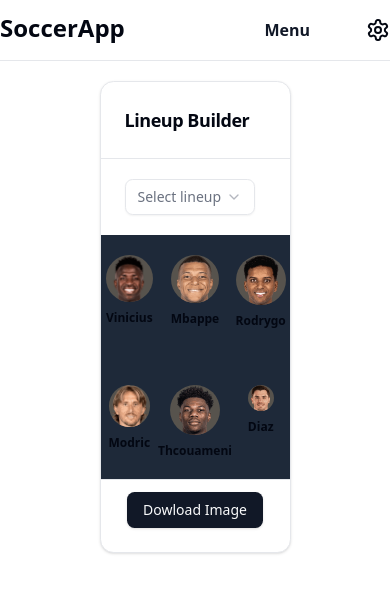
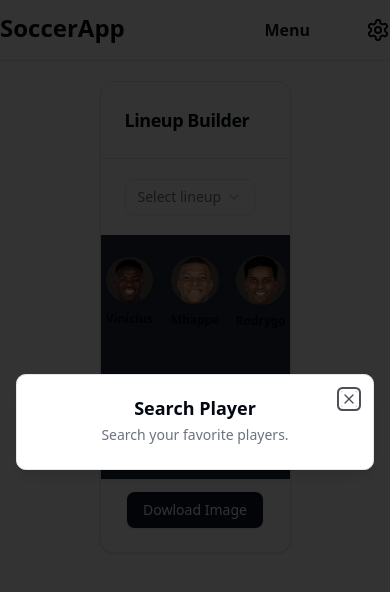
Before and after one commit to hendriam/soccer-app, a Next.js app: page /lineup-builder in a window 390 px wide. Both pictures are taken after a click on the button "Vinicius". Shown: the top 592 px of the page. Built offline with nearby package versions, Linux system fonts and the light colour scheme.

Commit message:
feat(lineup-builder): Adding an event to show the player search dialog component when the button on each player's profile is clicked.

```diff
--- /dev/null
+++ b/components/dialog-search-player.tsx
@@ -0,0 +1,17 @@
+import {
+    DialogContent,
+    DialogDescription,
+    DialogHeader,
+    DialogTitle,
+} from "@/components/ui/dialog";
+
+export function DialogSearchPlayer() {
+    return (
+        <DialogContent className="sm:max-w-[425px]">
+            <DialogHeader>
+                <DialogTitle>Search Player</DialogTitle>
+                <DialogDescription>Search your favorite players.</DialogDescription>
+            </DialogHeader>
+        </DialogContent>
+    );
+}
--- a/components/lineup-builder/drag-and-drop-list.tsx
+++ b/components/lineup-builder/drag-and-drop-list.tsx
@@ -4,7 +4,6 @@ import {
     DragEndEvent,
     KeyboardSensor,
     PointerSensor,
-    MouseSensor,
     closestCenter,
     useSensor,
     useSensors,
@@ -17,7 +16,6 @@ import {
 import { useState } from "react";
 import { PlayerType, players } from "@/data";
 import SortableItem from "./sortable-item";
-import { Button } from "../ui/button";
 
 export default function DragAndDropList() {
     const [lineUps, setLineUps] = useState<PlayerType[]>(players);
@@ -52,7 +50,7 @@ export default function DragAndDropList() {
 
     return (
         <CardContent className="py-5 bg-gray-800">
-            <div className=" grid grid-cols-3 gap-14">
+            <div className=" grid grid-cols-3 gap-14 justify-items-center">
                 <DndContext
                     id="builder-dnd"
                     sensors={sensors}
@@ -68,24 +66,6 @@ export default function DragAndDropList() {
                         ))}
                     </SortableContext>
                 </DndContext>
-
-                {/* <DndContext
-                    id="builder-dnd"
-                    // sensors={sensors}
-                    onDragEnd={handleDragEnd}
-                    collisionDetection={closestCenter}
-                >
-                    <SortableContext
-                        strategy={rectSwappingStrategy}
-                        items={lineUps.map((lineUp) => String(lineUp.id))}
-                    >
-                        {lineUps.map((lineUp) => (
-                            <Button key={lineUp.id} onClick={handleOnClick}>
-                                Onclik
-                            </Button>
-                        ))}
-                    </SortableContext>
-                </DndContext> */}
             </div>
         </CardContent>
     );
--- a/components/lineup-builder/sortable-item.tsx
+++ b/components/lineup-builder/sortable-item.tsx
@@ -2,13 +2,16 @@ import Image from "next/image";
 import { useSortable } from "@dnd-kit/sortable";
 import { PlayerType } from "@/data";
 import { CSS } from "@dnd-kit/utilities";
+
+import { Dialog, DialogTrigger } from "@/components/ui/dialog";
+import { DialogSearchPlayer } from "../dialog-search-player";
 
 interface Props {
     player: PlayerType;
     onClick: (event: React.MouseEvent<HTMLButtonElement>) => void;
 }
 
-export default function Droppable(props: Props) {
+export default function SortableItem(props: Props) {
     const { attributes, listeners, setNodeRef, transform, transition } = useSortable({
         id: String(props.player.id),
     });
@@ -21,6 +24,8 @@ export default function Droppable(props: Props) {
         : undefined;
 
     return (
+        <Dialog>
+            <DialogTrigger asChild>
                 <button
                     ref={setNodeRef}
                     style={style}
@@ -29,20 +34,23 @@ export default function Droppable(props: Props) {
                     key={props.player.id}
                     type="button"
                     onClick={props.onClick}
-            className="flex justify-center touch-none"
+                    className="flex flex-col max-w-fit items-center justify-center space-y-2 hover:opacity-50 cursor-pointer"
                 >
-            <div className="flex flex-col justify-center items-center space-y-2 cursor-pointer hover:opacity-50">
-                <div className="bg-stone-600 rounded-full ">
+                    <div className="bg-stone-600 rounded-full">
                         <Image
+                            key={props.player.id}
                             src={props.player.image}
                             width={50}
                             height={50}
                             alt={props.player.image}
-                        className="rounded-full "
+                            className="rounded-full"
                         />
                     </div>
+
                     <span className="capitalize text-xs font-semibold">{props.player.name}</span>
-            </div>
                 </button>
+            </DialogTrigger>
+            <DialogSearchPlayer />
+        </Dialog>
     );
 }
--- /dev/null
+++ b/components/ui/dialog.tsx
@@ -0,0 +1,135 @@
+"use client"
+
+import * as React from "react"
+import * as DialogPrimitive from "@radix-ui/react-dialog"
+import { XIcon } from "lucide-react"
+
+import { cn } from "@/lib/utils"
+
+function Dialog({
+  ...props
+}: React.ComponentProps<typeof DialogPrimitive.Root>) {
+  return <DialogPrimitive.Root data-slot="dialog" {...props} />
+}
+
+function DialogTrigger({
+  ...props
+}: React.ComponentProps<typeof DialogPrimitive.Trigger>) {
+  return <DialogPrimitive.Trigger data-slot="dialog-trigger" {...props} />
+}
+
+function DialogPortal({
+  ...props
+}: React.ComponentProps<typeof DialogPrimitive.Portal>) {
+  return <DialogPrimitive.Portal data-slot="dialog-portal" {...props} />
+}
+
+function DialogClose({
+  ...props
+}: React.ComponentProps<typeof DialogPrimitive.Close>) {
+  return <DialogPrimitive.Close data-slot="dialog-close" {...props} />
+}
+
+function DialogOverlay({
+  className,
+  ...props
+}: React.ComponentProps<typeof DialogPrimitive.Overlay>) {
+  return (
+    <DialogPrimitive.Overlay
+      data-slot="dialog-overlay"
+      className={cn(
+        "data-[state=open]:animate-in data-[state=closed]:animate-out data-[state=closed]:fade-out-0 data-[state=open]:fade-in-0 fixed inset-0 z-50 bg-black/80",
+        className
+      )}
+      {...props}
+    />
+  )
+}
+
+function DialogContent({
+  className,
+  children,
+  ...props
+}: React.ComponentProps<typeof DialogPrimitive.Content>) {
+  return (
+    <DialogPortal data-slot="dialog-portal">
+      <DialogOverlay />
+      <DialogPrimitive.Content
+        data-slot="dialog-content"
+        className={cn(
+          "bg-background data-[state=open]:animate-in data-[state=closed]:animate-out data-[state=closed]:fade-out-0 data-[state=open]:fade-in-0 data-[state=closed]:zoom-out-95 data-[state=open]:zoom-in-95 fixed top-[50%] left-[50%] z-50 grid w-full max-w-[calc(100%-2rem)] translate-x-[-50%] translate-y-[-50%] gap-4 rounded-lg border p-6 shadow-lg duration-200 sm:max-w-lg",
+          className
+        )}
+        {...props}
+      >
+        {children}
+        <DialogPrimitive.Close className="ring-offset-background focus:ring-ring data-[state=open]:bg-accent data-[state=open]:text-muted-foreground absolute top-4 right-4 rounded-xs opacity-70 transition-opacity hover:opacity-100 focus:ring-2 focus:ring-offset-2 focus:outline-hidden disabled:pointer-events-none [&_svg]:pointer-events-none [&_svg]:shrink-0 [&_svg:not([class*='size-'])]:size-4">
+          <XIcon />
+          <span className="sr-only">Close</span>
+        </DialogPrimitive.Close>
+      </DialogPrimitive.Content>
+    </DialogPortal>
+  )
+}
+
+function DialogHeader({ className, ...props }: React.ComponentProps<"div">) {
+  return (
+    <div
+      data-slot="dialog-header"
+      className={cn("flex flex-col gap-2 text-center sm:text-left", className)}
+      {...props}
+    />
+  )
+}
+
+function DialogFooter({ className, ...props }: React.ComponentProps<"div">) {
+  return (
+    <div
+      data-slot="dialog-footer"
+      className={cn(
+        "flex flex-col-reverse gap-2 sm:flex-row sm:justify-end",
+        className
+      )}
+      {...props}
+    />
+  )
+}
+
+function DialogTitle({
+  className,
+  ...props
+}: React.ComponentProps<typeof DialogPrimitive.Title>) {
+  return (
+    <DialogPrimitive.Title
+      data-slot="dialog-title"
+      className={cn("text-lg leading-none font-semibold", className)}
+      {...props}
+    />
+  )
+}
+
+function DialogDescription({
+  className,
+  ...props
+}: React.ComponentProps<typeof DialogPrimitive.Description>) {
+  return (
+    <DialogPrimitive.Description
+      data-slot="dialog-description"
+      className={cn("text-muted-foreground text-sm", className)}
+      {...props}
+    />
+  )
+}
+
+export {
+  Dialog,
+  DialogClose,
+  DialogContent,
+  DialogDescription,
+  DialogFooter,
+  DialogHeader,
+  DialogOverlay,
+  DialogPortal,
+  DialogTitle,
+  DialogTrigger,
+}
--- /dev/null
+++ b/components/ui/input.tsx
@@ -0,0 +1,21 @@
+import * as React from "react"
+
+import { cn } from "@/lib/utils"
+
+function Input({ className, type, ...props }: React.ComponentProps<"input">) {
+  return (
+    <input
+      type={type}
+      data-slot="input"
+      className={cn(
+        "border-input file:text-foreground placeholder:text-muted-foreground selection:bg-primary selection:text-primary-foreground flex h-9 w-full min-w-0 rounded-md border bg-transparent px-3 py-1 text-base shadow-xs transition-[color,box-shadow] outline-none file:inline-flex file:h-7 file:border-0 file:bg-transparent file:text-sm file:font-medium disabled:pointer-events-none disabled:cursor-not-allowed disabled:opacity-50 md:text-sm",
+        "focus-visible:border-ring focus-visible:ring-ring/50 focus-visible:ring-[3px]",
+        "aria-invalid:ring-destructive/20 dark:aria-invalid:ring-destructive/40 aria-invalid:border-destructive",
+        className
+      )}
+      {...props}
+    />
+  )
+}
+
+export { Input }
--- /dev/null
+++ b/components/ui/label.tsx
@@ -0,0 +1,24 @@
+"use client"
+
+import * as React from "react"
+import * as LabelPrimitive from "@radix-ui/react-label"
+
+import { cn } from "@/lib/utils"
+
+function Label({
+  className,
+  ...props
+}: React.ComponentProps<typeof LabelPrimitive.Root>) {
+  return (
+    <LabelPrimitive.Root
+      data-slot="label"
+      className={cn(
+        "flex items-center gap-2 text-sm leading-none font-medium select-none group-data-[disabled=true]:pointer-events-none group-data-[disabled=true]:opacity-50 peer-disabled:cursor-not-allowed peer-disabled:opacity-50",
+        className
+      )}
+      {...props}
+    />
+  )
+}
+
+export { Label }
--- a/package.json
+++ b/package.json
@@ -12,7 +12,9 @@
     "@dnd-kit/core": "^6.3.1",
     "@dnd-kit/sortable": "^10.0.0",
     "@dnd-kit/utilities": "^3.2.2",
+    "@radix-ui/react-dialog": "^1.1.6",
     "@radix-ui/react-dropdown-menu": "^2.1.6",
+    "@radix-ui/react-label": "^2.1.2",
     "@radix-ui/react-select": "^2.1.6",
     "@radix-ui/react-separator": "^1.1.2",
     "@radix-ui/react-slot": "^1.1.2",
```
Also changed, not shown: 1 other file (tests, documents, lock files or other folders). Lines whose indentation alone changed are shown as unchanged.
